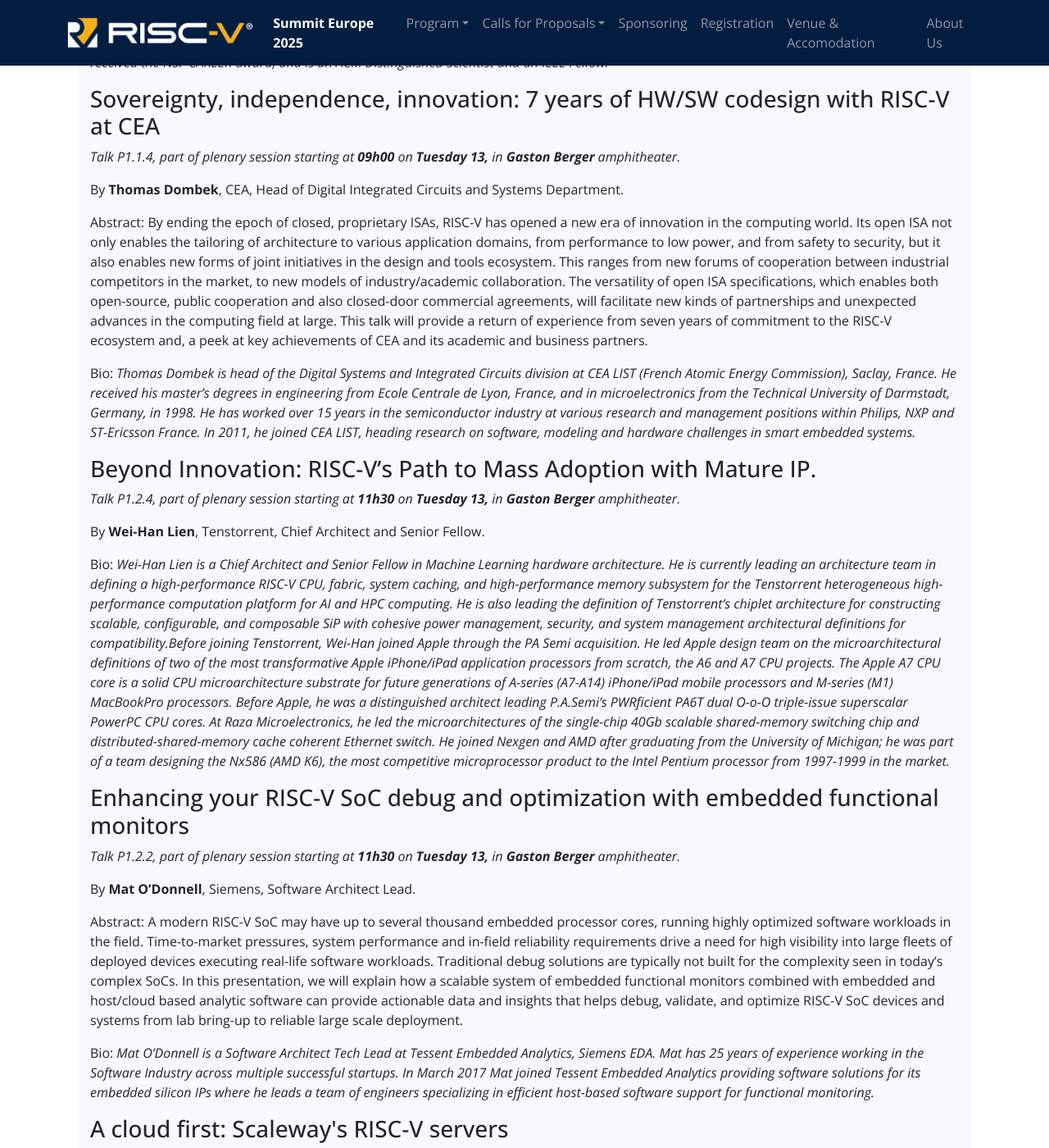
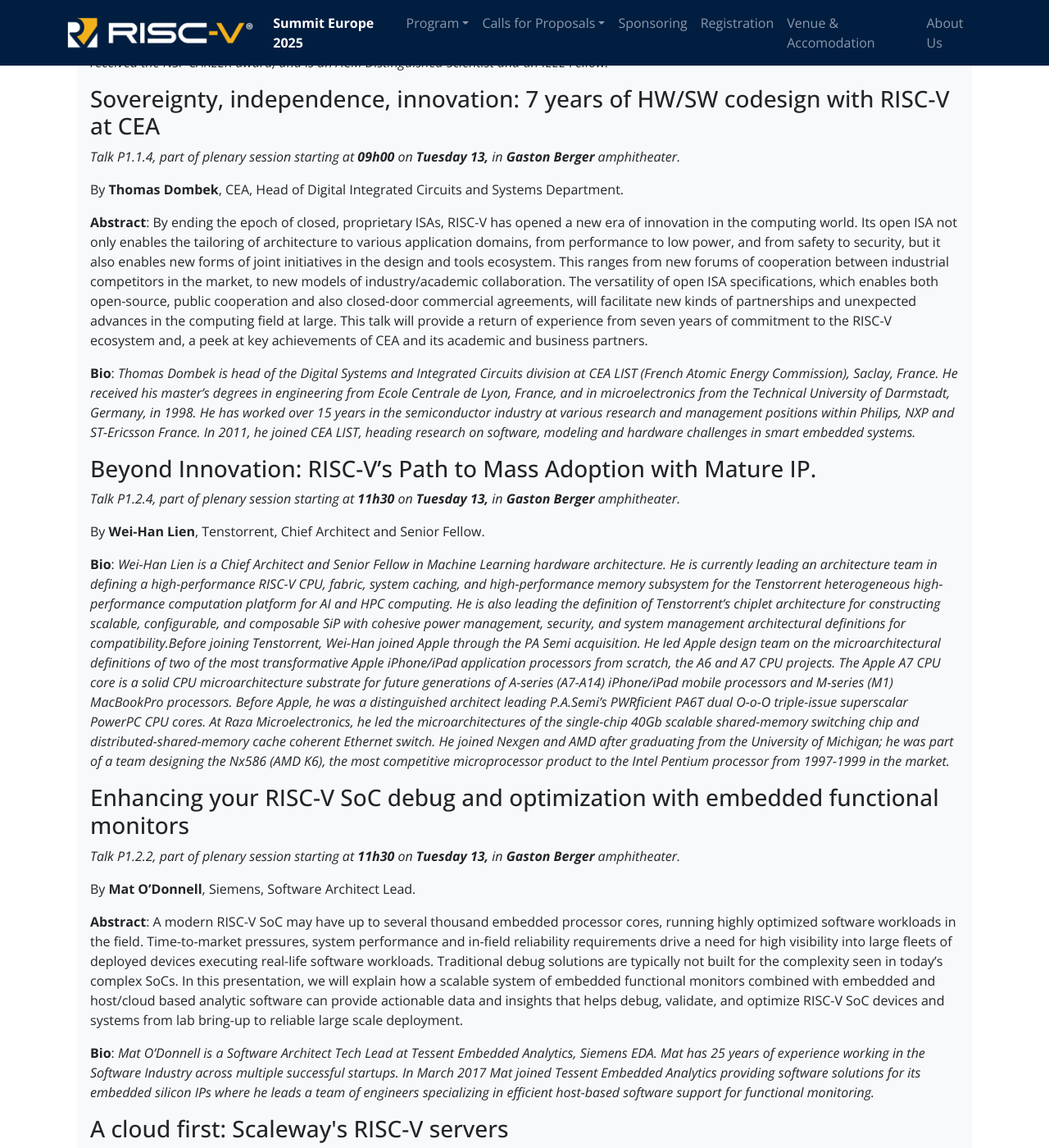
Before and after one commit to riscv-europe/summit-website-development, a Jekyll site: the page built from summit/2025/index.md, in a window 1280 px wide and 1400 px high, scrolled down 3432 px. Shown: the whole window at 82% size. Built offline with Jekyll 4.4.1, drawn with Linux system fonts in a browser that asks for light colours; some of the changed text lies outside the part shown.

Commit message:
Fix: headings Asbtract and Bio are now in bold.

```diff
--- a/_includes/summit25speaker-long.md
+++ b/_includes/summit25speaker-long.md
@@ -37,8 +37,8 @@
 {%- if speaker['Position']  -%}, {{ speaker['Position'] | strip }} {%- endif -%}
 .
 
-{% if speaker['TalkAbstract'] %}Abstract: {{ speaker['TalkAbstract'] }} {% endif %}
+{% if speaker['TalkAbstract'] %}**Abstract**: {{ speaker['TalkAbstract'] }} {% endif %}
 
-{% if speaker['Bio']          %}Bio:     *{{ speaker['Bio'] | strip_newlines }}* {% endif %}
+{% if speaker['Bio']          %}**Bio**:     *{{ speaker['Bio'] | strip_newlines }}* {% endif %}
 
 {% endif %}
```
